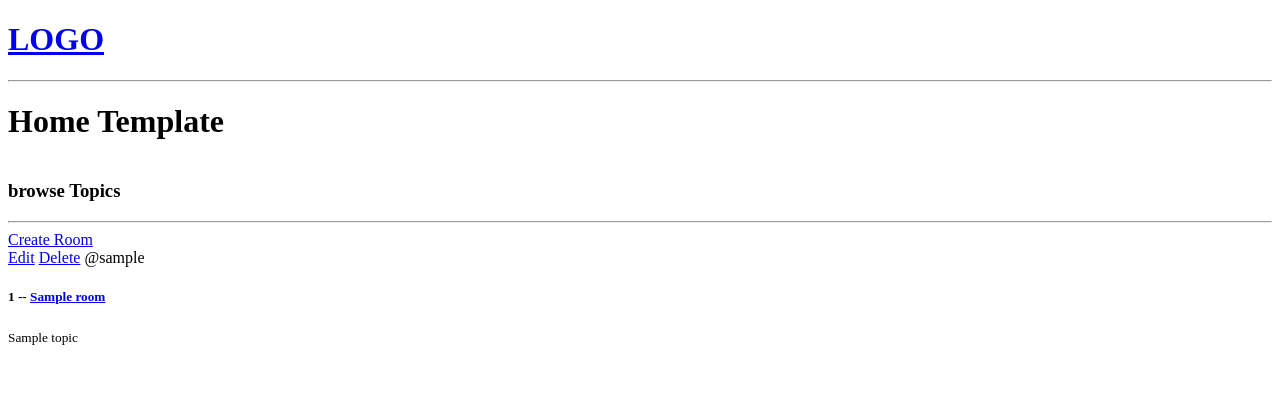
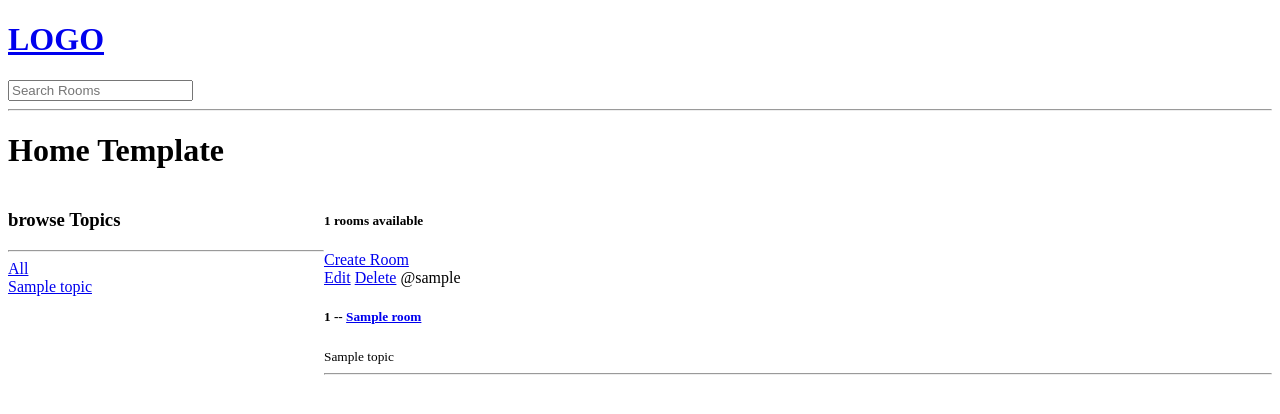
Before and after one commit to jchand39/StudyBud, a Django app: template base/templates/base/home.html in a window 1280 px wide. Shown: the top 414 px of the page. Run offline with Django 5.2, Linux system fonts and the light colour scheme; the template is opened without the code that fills it: most values are stand-ins (such as "Sample title", 1, 10 or a date in 2020).

Commit message:
User Login - Timestamp: 2:22:50

```diff
--- a/base/templates/base/home.html
+++ b/base/templates/base/home.html
@@ -5,7 +5,7 @@
 <style>
     .home-container{
         display: grid;
-        grid-template-comuns: 1fr 3fr;
+        grid-template-columns: 1fr 3fr;
     }
 </style>
 <h1>Home Template</h1>
@@ -16,11 +16,22 @@
     <div>
         <h3>browse Topics</h3>
         <hr>
+
+        <div>
+            <a href= "{% url 'home' %}">All</a>
         </div>
 
+        {% for topic in topics %}
+            <div>
+                <a href= "{% url 'home' %}?p={{topic.name}}">{{topic.name}}</a>
+            </div>
+        {% endfor %}
     </div>
 
+    <div>
+        <h5>{{room_count}} rooms available</h5>
         <a href="{% url 'create-room' %}">Create Room</a>
+
         <div>
             {% for room in rooms %}
             <div>
@@ -29,6 +40,7 @@
                 <span>@{{room.host.username}}</span>
                 <h5>{{room.id}} -- <a href="{% url 'room' room.id %}">{{room.name}}</a></h5>
                 <small>{{room.topic.name}}</small>
+                <hr>
             </div>
 
             {% endfor %}
--- a/templates/navbar.html
+++ b/templates/navbar.html
@@ -1,5 +1,7 @@
 <a href="/">
     <h1>LOGO</h1>
 </a>
-
+<form method="GET" action="{% url 'home' %}">
+    <input type="text" name="q" placeholder="Search Rooms">
+</form>
 <hr>
```
Also changed, not shown: base/views.py (+11 -2 lines). Lines whose indentation alone changed are shown as unchanged.
